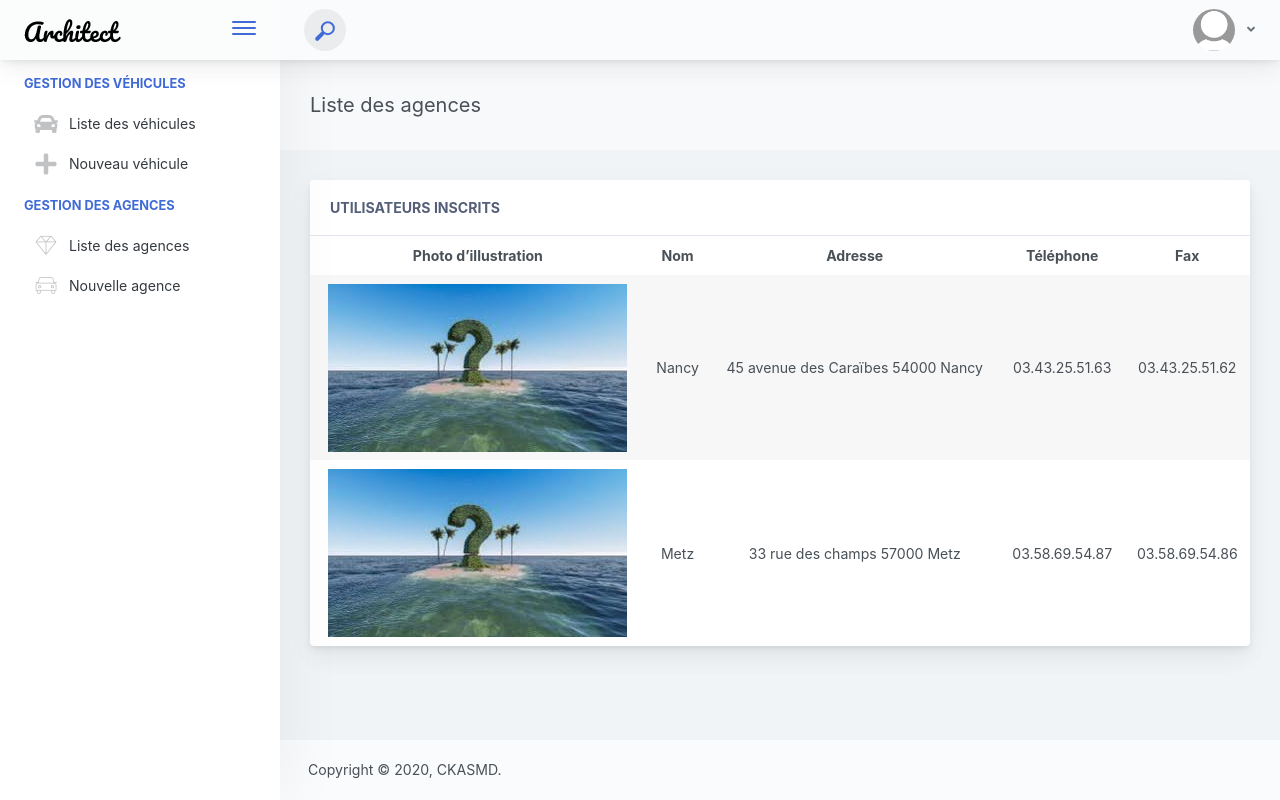
After one commit to InFinity54/CESI_ProjetWeb, a Symfony app: template templates/content/agences/index.html.twig in a window 1280 px wide. The commit adds this page. Run offline with Twig, Linux system fonts and the light colour scheme; the template is opened without the code that fills it, so the values that code supplies are empty; some libraries are stand-ins or nearby versions.

Commit message:
ajout de la gestion des agences

```diff
--- /dev/null
+++ b/templates/content/agences/index.html.twig
@@ -0,0 +1,53 @@
+{% extends "base.html.twig" %}
+
+{% block title %}Liste des agences{% endblock %}
+
+{% block css %}{% endblock %}
+
+{% block js %}{% endblock %}
+
+{% block body %}
+    <div class="app-page-title">
+        <div class="page-title-wrapper">
+            <div class="page-title-heading"><div>Liste des agences</div></div>
+        </div>
+    </div>
+    <div class="row">
+        <div class="col-md-12">
+            <div class="main-card mb-3 card">
+                <div class="card-header">
+                    Utilisateurs inscrits
+                </div>
+                <div class="table-responsive">
+                    <table class="align-middle mb-0 table table-borderless table-striped table-hover">
+                        <thead>
+                            <tr>
+                                <th class="text-center">Photo d’illustration</th>
+                                <th class="text-center">Nom</th>
+                                <th class="text-center">Adresse</th>
+                                <th class="text-center">Téléphone</th>
+                                <th class="text-center">Fax</th>
+                            </tr>
+                        </thead>
+                        <tbody>
+                            <tr>
+                                <td class="text-center"><img src="../public/img/agences/exemple.jpg"></td>
+                                <td class="text-center">Nancy</td>
+                                <td class="text-center">45 avenue des Caraïbes 54000 Nancy</td>
+                                <td class="text-center">03.43.25.51.63</td>
+                                <td class="text-center">03.43.25.51.62</td>
+                            </tr>
+                            <tr>
+                                <td class="text-center text-muted"><img src="../public/img/agences/exemple.jpg"></td>
+                                <td class="text-center">Metz</td>
+                                <td class="text-center">33 rue des champs 57000 Metz</td>
+                                <td class="text-center">03.58.69.54.87</td>
+                                <td class="text-center">03.58.69.54.86</td>
+                            </tr>
+                        </tbody>
+                    </table>
+                </div>
+            </div>
+        </div>
+    </div>
+{% endblock %}
--- a/templates/includes/menu.html.twig
+++ b/templates/includes/menu.html.twig
@@ -43,147 +43,19 @@
                         <i class="metismenu-icon fas fa-plus"></i> Nouveau véhicule
                     </a>
                 </li>
-                <!--
-                <li class="app-sidebar__heading">UI Components</li>
+                <li class="app-sidebar__heading">Gestion des agences</li>
                 <li>
-                    <a href="#">
+                    <a href="/agences">
                         <i class="metismenu-icon pe-7s-diamond"></i>
-                        Elements
-                        <i class="metismenu-state-icon pe-7s-angle-down caret-left"></i>
+                        Liste des agences
                     </a>
-                    <ul>
-                        <li>
-                            <a href="elements-buttons-standard.html">
-                                <i class="metismenu-icon"></i>
-                                Buttons
-                            </a>
-                        </li>
-                        <li>
-                            <a href="elements-dropdowns.html">
-                                <i class="metismenu-icon">
-                                </i>Dropdowns
-                            </a>
-                        </li>
-                        <li>
-                            <a href="elements-icons.html">
-                                <i class="metismenu-icon">
-                                </i>Icons
-                            </a>
-                        </li>
-                        <li>
-                            <a href="elements-badges-labels.html">
-                                <i class="metismenu-icon">
-                                </i>Badges
-                            </a>
-                        </li>
-                        <li>
-                            <a href="elements-cards.html">
-                                <i class="metismenu-icon">
-                                </i>Cards
-                            </a>
-                        </li>
-                        <li>
-                            <a href="elements-list-group.html">
-                                <i class="metismenu-icon">
-                                </i>List Groups
-                            </a>
-                        </li>
-                        <li>
-                            <a href="elements-navigation.html">
-                                <i class="metismenu-icon">
-                                </i>Navigation Menus
-                            </a>
-                        </li>
-                        <li>
-                            <a href="elements-utilities.html">
-                                <i class="metismenu-icon">
-                                </i>Utilities
-                            </a>
-                        </li>
-                    </ul>
                 </li>
                 <li>
-                    <a href="#">
+                    <a href="/agences/add">
                         <i class="metismenu-icon pe-7s-car"></i>
-                        Components
-                        <i class="metismenu-state-icon pe-7s-angle-down caret-left"></i>
-                    </a>
-                    <ul>
-                        <li>
-                            <a href="components-tabs.html">
-                                <i class="metismenu-icon">
-                                </i>Tabs
-                            </a>
-                        </li>
-                        <li>
-                            <a href="components-accordions.html">
-                                <i class="metismenu-icon">
-                                </i>Accordions
-                            </a>
-                        </li>
-                        <li>
-                            <a href="components-notifications.html">
-                                <i class="metismenu-icon">
-                                </i>Notifications
-                            </a>
-                        </li>
-                        <li>
-                            <a href="components-modals.html">
-                                <i class="metismenu-icon">
-                                </i>Modals
-                            </a>
-                        </li>
-                        <li>
-                            <a href="components-progress-bar.html">
-                                <i class="metismenu-icon">
-                                </i>Progress Bar
-                            </a>
-                        </li>
-                        <li>
-                            <a href="components-tooltips-popovers.html">
-                                <i class="metismenu-icon">
-                                </i>Tooltips &amp; Popovers
-                            </a>
-                        </li>
-                        <li>
-                            <a href="components-carousel.html">
-                                <i class="metismenu-icon">
-                                </i>Carousel
-                            </a>
-                        </li>
-                        <li>
-                            <a href="components-calendar.html">
-                                <i class="metismenu-icon">
-                                </i>Calendar
-                            </a>
-                        </li>
-                        <li>
-                            <a href="components-pagination.html">
-                                <i class="metismenu-icon">
-                                </i>Pagination
-                            </a>
-                        </li>
-                        <li>
-                            <a href="components-scrollable-elements.html">
-                                <i class="metismenu-icon">
-                                </i>Scrollable
-                            </a>
-                        </li>
-                        <li>
-                            <a href="components-maps.html">
-                                <i class="metismenu-icon">
-                                </i>Maps
-                            </a>
-                        </li>
-                    </ul>
-                </li>
-                <li  >
-                    <a href="tables-regular.html">
-                        <i class="metismenu-icon pe-7s-display2"></i>
-                        Tables
+                        Nouvelle agence
                     </a>
                 </li>
-                -->
             </ul>
         </div>
     </div>
```
Also changed, not shown: src/Controller/AgencesController.php (added, +24 -0 lines), templates/content/agences/add.html.twig (added, +29 -0 lines), public/img/agences/exemple.jpg (added).
